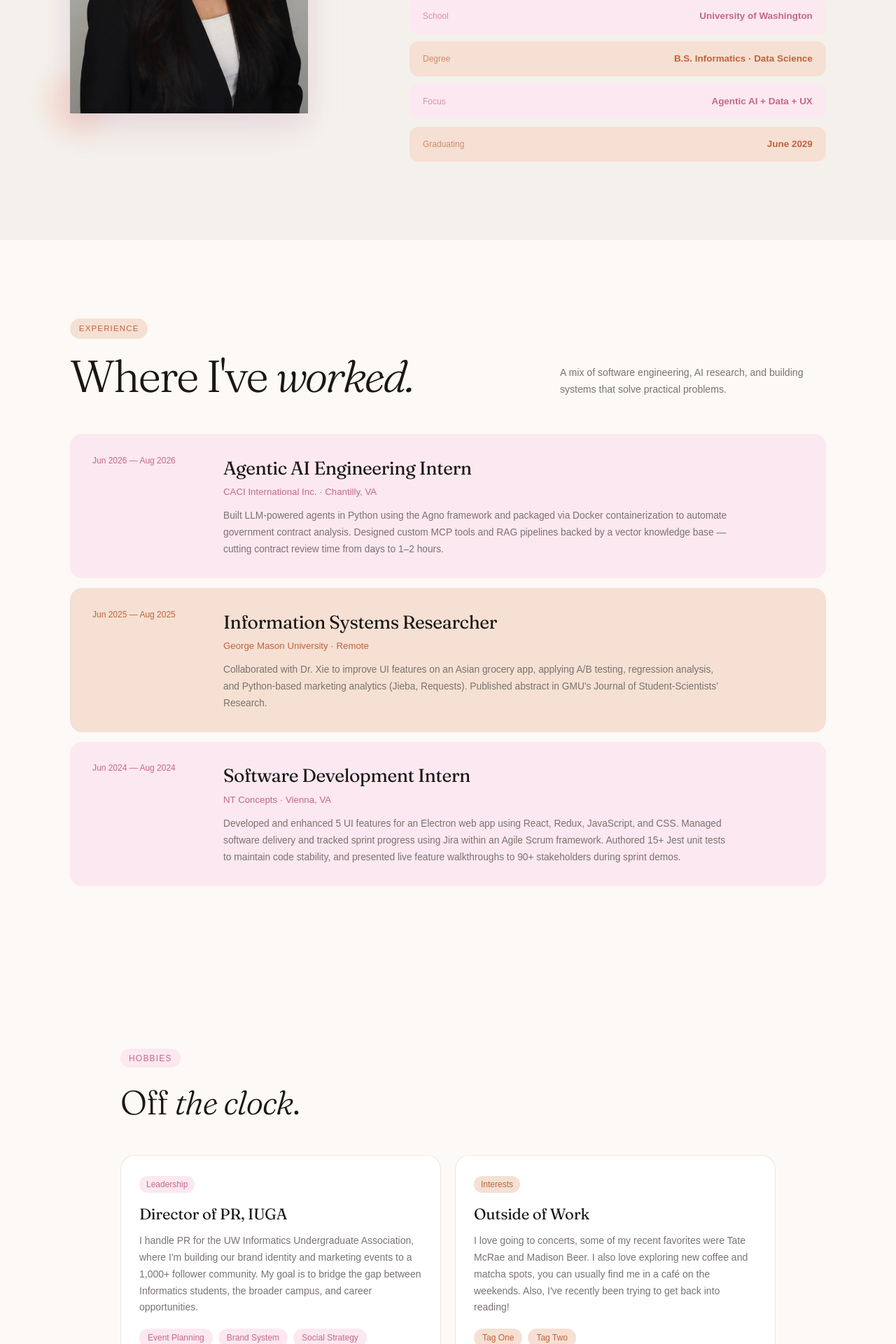
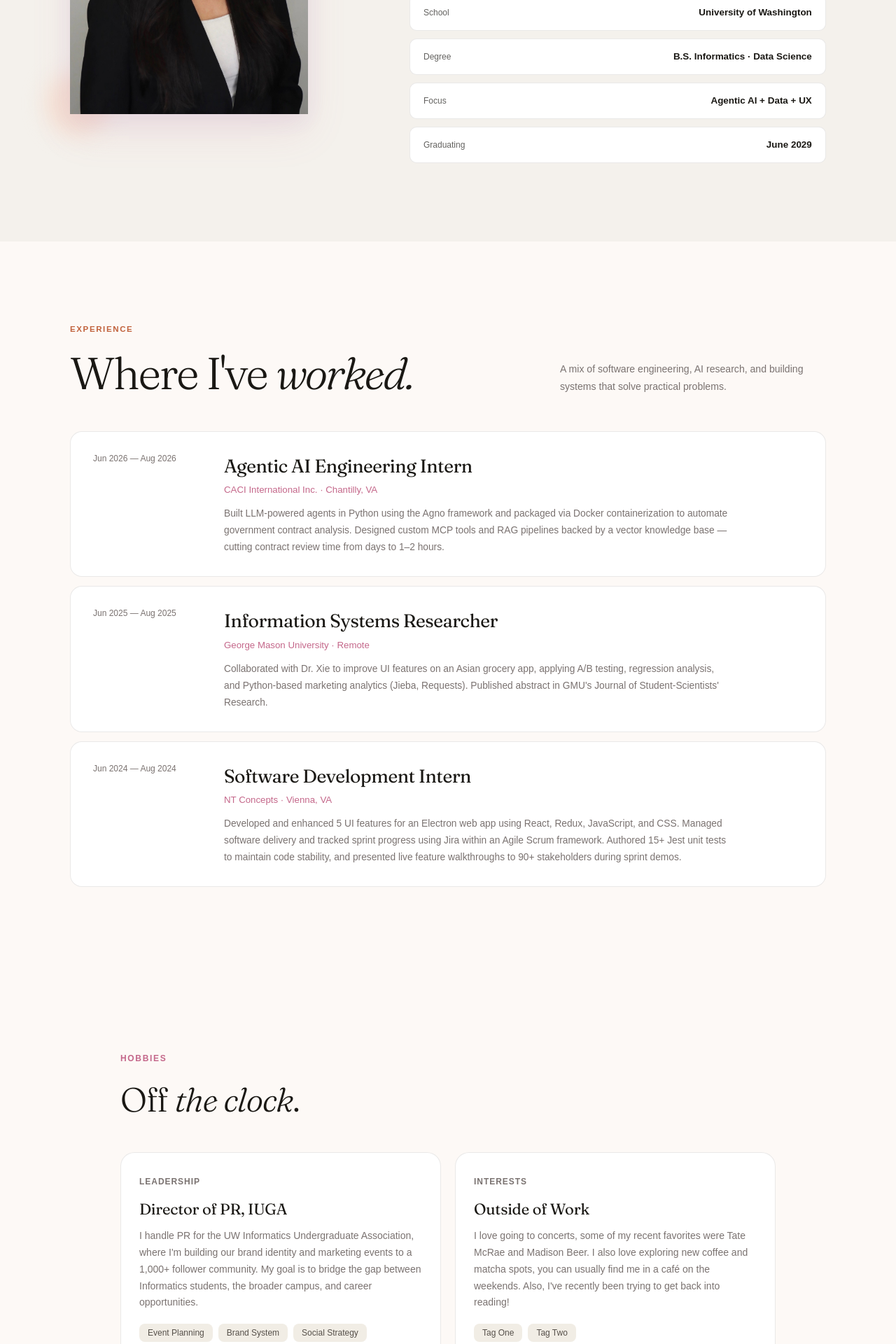
Before and after one commit to samanthaoh/my-portfolio, a React (Vite) app: page / in a window 1280 px wide. Shown: the part 1260-3180 px from the top of the page at 70% size. Built offline with nearby package versions, Linux system fonts and the light colour scheme; a web font is replaced by a local one.

Commit message:
Cleaning up color palette

```diff
--- a/src/App.tsx
+++ b/src/App.tsx
@@ -11,24 +11,6 @@
   { id: "contact", label: "contact" },
 ]
 
-const skillColors: Record<string, { bg: string; ink: string }> = {
-  lang: {
-    bg: "var(--accent-2-light)",
-    ink: "var(--accent-2)",
-  },
-  frame: {
-    bg: "var(--accent-light)",
-    ink: "var(--accent)",
-  },
-  ml: {
-    bg: "var(--accent-2-light)",
-    ink: "var(--accent-2)",
-  },
-  tool: {
-    bg: "var(--accent-light)",
-    ink: "var(--accent)",
-  },
-}
 
 export default function App() {
   const [scrolled, setScrolled] = useState(false)
@@ -160,33 +142,10 @@
             </div>
 
             <div className="about-details">
-              <Detail
-                label="School"
-                value="University of Washington"
-                bg="var(--accent-light)"
-                ink="var(--accent)"
-              />
-
-              <Detail
-                label="Degree"
-                value="B.S. Informatics · Data Science"
-                bg="var(--accent-2-light)"
-                ink="var(--accent-2)"
-              />
-
-              <Detail
-                label="Focus"
-                value="Agentic AI + Data + UX"
-                bg="var(--accent-light)"
-                ink="var(--accent)"
-              />
-
-              <Detail
-                label="Graduating"
-                value="June 2029"
-                bg="var(--accent-2-light)"
-                ink="var(--accent-2)"
-              />
+              <Detail label="School" value="University of Washington" />
+              <Detail label="Degree" value="B.S. Informatics · Data Science" />
+              <Detail label="Focus" value="Agentic AI + Data + UX" />
+              <Detail label="Graduating" value="June 2029" />
             </div>
           </div>
         </div>
@@ -213,11 +172,10 @@
           </div>
 
           <div className="experience-list">
-            {experience.map((item, index) => (
+            {experience.map((item) => (
               <ExperienceCard
                 key={item.role}
                 item={item}
-                index={index}
               />
             ))}
           </div>
@@ -296,24 +254,11 @@
                 <div className="skill-pills">
                   {skills
                     .filter((skill) => skill.cat === category)
-                    .map((skill) => {
-                      const colors = skillColors[skill.cat]
-
-                      return (
-                        <span
-                          key={skill.label}
-                          className="skill-pill"
-                          style={
-                            {
-                              "--skill-bg": colors.bg,
-                              "--skill-ink": colors.ink,
-                            } as React.CSSProperties
-                          }
-                        >
-                          {skill.label}
-                        </span>
-                      )
-                    })}
+                    .map((skill) => (
+                      <span key={skill.label} className="skill-pill">
+                        {skill.label}
+                      </span>
+                    ))}
                 </div>
               </div>
             ))}
@@ -404,24 +349,12 @@
 function Detail({
   label,
   value,
-  bg,
-  ink,
 }: {
   label: string
   value: string
-  bg: string
-  ink: string
 }) {
   return (
-    <div
-      className="detail-card"
-      style={
-        {
-          "--detail-bg": bg,
-          "--detail-ink": ink,
-        } as React.CSSProperties
-      }
-    >
+    <div className="detail-card">
       <span>{label}</span>
       <strong>{value}</strong>
     </div>
@@ -430,38 +363,11 @@
 
 function ExperienceCard({
   item,
-  index,
 }: {
   item: (typeof experience)[number]
-  index: number
 }) {
-  const colors = [
-    {
-      bg: "var(--accent-light)",
-      ink: "var(--accent)",
-    },
-    {
-      bg: "var(--accent-2-light)",
-      ink: "var(--accent-2)",
-    },
-    {
-      bg: "var(--accent-light)",
-      ink: "var(--accent)",
-    },
-  ]
-
-  const color = colors[index % colors.length]
-
   return (
-    <article
-      className="experience-card"
-      style={
-        {
-          "--experience-bg": color.bg,
-          "--experience-ink": color.ink,
-        } as React.CSSProperties
-      }
-    >
+    <article className="experience-card">
       <div className="experience-date">
         {item.period}
       </div>
@@ -493,8 +399,8 @@
       className="fade-up"
       style={{
         transitionDelay: `${delay}s`,
-        background: hovered ? project.pastel : "var(--bg-card)",
-        border: `1px solid ${hovered ? "transparent" : "var(--border)"}`,
+        background: "var(--bg-card)",
+        border: `1px solid ${hovered ? "var(--accent)" : "var(--border)"}`,
         borderRadius: 20,
         padding: "28px 26px",
         cursor: "pointer",
@@ -502,7 +408,7 @@
           ? "0 12px 32px rgba(0,0,0,0.07)"
           : "0 1px 4px rgba(26,24,20,0.04)",
         transition:
-          "background 0.3s ease, border-color 0.3s ease, box-shadow 0.3s ease, transform 0.3s ease",
+          "border-color 0.3s ease, box-shadow 0.3s ease, transform 0.3s ease",
         transform: hovered ? "translateY(-4px)" : "translateY(0)",
       }}
       onMouseEnter={() => setHovered(true)}
@@ -533,10 +439,8 @@
           style={{
             fontFamily: "'Elms Sans', sans-serif",
             fontSize: 12,
-            color: project.ink,
-            background: project.pastel,
-            padding: "3px 10px",
-            borderRadius: 100,
+            color: "var(--muted)",
+            padding: "3px 0",
             fontWeight: 500,
           }}
         >
@@ -579,12 +483,11 @@
             style={{
               fontFamily: "'Elms Sans', sans-serif",
               fontSize: 12,
-              color: project.ink,
-              background: hovered ? "rgba(255,255,255,0.55)" : project.pastel,
-              borderRadius: 100,
+              color: "var(--chip-text)",
+              background: "var(--chip-bg)",
+              borderRadius: 8,
               padding: "4px 12px",
               fontWeight: 500,
-              transition: "background 0.3s",
             }}
           >
             {technology}
@@ -612,7 +515,7 @@
               fontWeight: 500,
               transition: "color 0.2s",
             }}
-            onMouseEnter={(e) => (e.currentTarget.style.color = project.ink)}
+            onMouseEnter={(e) => (e.currentTarget.style.color = "var(--accent)")}
             onMouseLeave={(e) => (e.currentTarget.style.color = "var(--muted)")}
           >
             {label}
--- a/src/OutsideOfWork.tsx
+++ b/src/OutsideOfWork.tsx
@@ -7,8 +7,6 @@
   const cards = [
     {
       label: "Leadership",
-      pastel: "var(--accent-light)",
-      ink: "var(--accent)",
       title: "Director of PR, IUGA",
       body:
         "I handle PR for the UW Informatics Undergraduate Association, where I'm building our brand identity and marketing events to a 1,000+ follower community. My goal is to bridge the gap between Informatics students, the broader campus, and career opportunities.",
@@ -16,8 +14,6 @@
     },
     {
       label: "Interests",
-      pastel: "var(--accent-2-light)",
-      ink: "var(--accent-2)",
       title: "Outside of Work",
       body:
         "I love going to concerts, some of my recent favorites were Tate McRae and Madison Beer. I also love exploring new coffee and matcha spots, you can usually find me in a café on the weekends. Also, I've recently been trying to get back into reading!",
@@ -35,9 +31,7 @@
           className={`fade-up ${inView ? "visible" : ""}`}
           style={{ marginBottom: 48 }}
         >
-          <SectionLabel pastel="var(--accent-light)" ink="var(--accent)">
-            {"Hobbies"}
-          </SectionLabel>
+          <SectionLabel>{"Hobbies"}</SectionLabel>
           <h2
             style={{
               fontFamily: "'Fraunces', serif",
@@ -75,11 +69,10 @@
                 style={{
                   fontFamily: "'Elms Sans', sans-serif",
                   fontSize: 12,
-                  color: card.ink,
-                  background: card.pastel,
-                  padding: "3px 10px",
-                  borderRadius: 100,
-                  fontWeight: 500,
+                  fontWeight: 600,
+                  letterSpacing: "0.08em",
+                  color: "var(--muted)",
+                  textTransform: "uppercase",
                   display: "inline-block",
                   marginBottom: 14,
                 }}
@@ -116,9 +109,9 @@
                       fontFamily: "'Elms Sans', sans-serif",
                       fontSize: 12,
                       padding: "4px 12px",
-                      borderRadius: 100,
-                      background: card.pastel,
-                      color: card.ink,
+                      borderRadius: 8,
+                      background: "var(--chip-bg)",
+                      color: "var(--chip-text)",
                       fontWeight: 500,
                     }}
                   >
--- a/src/SectionLabel.tsx
+++ b/src/SectionLabel.tsx
@@ -2,11 +2,9 @@
 
 export default function SectionLabel({
   children,
-  pastel = "var(--accent-light)",
   ink = "var(--accent)",
 }: {
   children: string
-  pastel?: string
   ink?: string
 }) {
   return (
@@ -14,12 +12,10 @@
       style={{
         fontFamily: "'Elms Sans', sans-serif",
         fontSize: 12,
-        letterSpacing: "0.1em",
+        fontWeight: 600,
+        letterSpacing: "0.14em",
         color: ink,
         textTransform: "uppercase",
-        background: pastel,
-        padding: "0.3rem 0.75rem",
-        borderRadius: 100,
         display: "inline-block",
         marginBottom: 24,
       }}
--- a/src/data.ts
+++ b/src/data.ts
@@ -4,8 +4,6 @@
     tagline: "ML-powered song preference predictor",
     desc: "Engineered a music recommendation system using logistic regression and neural networks to predict user preferences. Cleaned song data with collaborative and comparative filtering.",
     stack: ["Python", "Pandas", "Scikit-learn", "Neural Networks"],
-    pastel: "var(--accent-light)",
-    ink: "var(--accent)",
     github: "#",
     demo: "#",
     year: "2024",
@@ -15,8 +13,6 @@
     tagline: "Café-based social connection app",
     desc: "Built the Updates and Profile pages with Firebase live data sync. Designed a state-driven mobile-first NavBar and interactive maps with react-leaflet and friend-filtering.",
     stack: ["React", "Firebase", "React-Leaflet", "JavaScript", "CSS"],
-    pastel: "var(--accent-2-light)",
-    ink: "var(--accent-2)",
     github: "#",
     demo: "#",
     year: "2026",
@@ -26,8 +22,6 @@
     tagline: "Full UX redesign proposal for course registration",
     desc: "Led requirements gathering and produced a BRD, DFDs, and data dictionary for a university course registration overhaul. Built a Jira backlog with full sprint planning.",
     stack: ["Jira", "Agile/Scrum", "DFDs", "BRD"],
-    pastel: "var(--accent-light)",
-    ink: "var(--accent)",
     github: "#",
     demo: "#",
     year: "2026",
--- a/src/index.css
+++ b/src/index.css
@@ -23,6 +23,9 @@
   --accent-2-light: #f5e0d3;
 
   --border: rgba(26, 20, 10, 0.09);
+
+  --chip-bg: #f1ede5;
+  --chip-text: #56504a;
 }
 
 * {
@@ -89,23 +92,19 @@
 
 .section-label {
   display: inline-block;
-  padding: 0.35rem 0.8rem;
   margin-bottom: 1.4rem;
-  border-radius: 999px;
   font-size: 0.72rem;
-  font-weight: 500;
-  letter-spacing: 0.1em;
+  font-weight: 600;
+  letter-spacing: 0.14em;
   text-transform: uppercase;
 }
 
 .label-accent {
   color: var(--accent);
-  background: var(--accent-light);
 }
 
 .label-accent-2 {
   color: var(--accent-2);
-  background: var(--accent-2-light);
 }
 
 .section-title {
@@ -507,9 +506,10 @@
   justify-content: space-between;
   gap: 1rem;
   padding: 0.95rem 1.2rem;
-  border-radius: 13px;
-  background: var(--detail-bg);
-  color: var(--detail-ink);
+  border-radius: 10px;
+  background: var(--bg-card);
+  border: 1px solid var(--border);
+  color: var(--text);
 }
 
 .detail-card span {
@@ -559,19 +559,22 @@
   gap: 2rem;
   padding: 1.8rem 2rem;
   border-radius: 17px;
-  background: var(--experience-bg);
+  background: var(--bg-card);
+  border: 1px solid var(--border);
   transition:
     transform 0.25s ease,
-    box-shadow 0.25s ease;
+    box-shadow 0.25s ease,
+    border-color 0.25s ease;
 }
 
 .experience-card:hover {
   transform: translateX(5px);
+  border-color: transparent;
   box-shadow: 0 12px 30px rgba(26, 24, 20, 0.06);
 }
 
 .experience-date {
-  color: var(--experience-ink);
+  color: var(--muted);
   font-size: 0.75rem;
   font-weight: 500;
   line-height: 1.5;
@@ -603,7 +606,7 @@
 
 .experience-org {
   margin-bottom: 0.75rem;
-  color: var(--experience-ink);
+  color: var(--accent);
   font-size: 0.83rem;
   font-weight: 500;
 }
@@ -771,9 +774,9 @@
 
 .skill-pill {
   padding: 0.5rem 0.85rem;
-  border-radius: 999px;
-  color: var(--skill-ink);
-  background: var(--skill-bg);
+  border-radius: 8px;
+  color: var(--chip-text);
+  background: var(--chip-bg);
   font-size: 0.78rem;
   font-weight: 500;
   transition:
```
